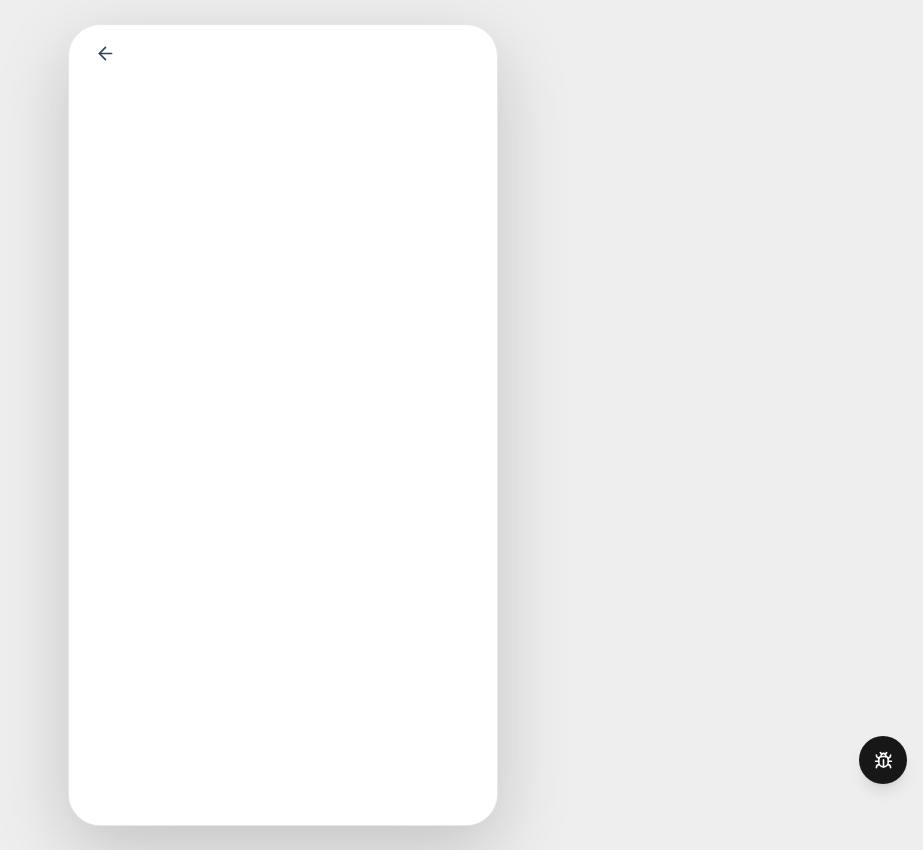
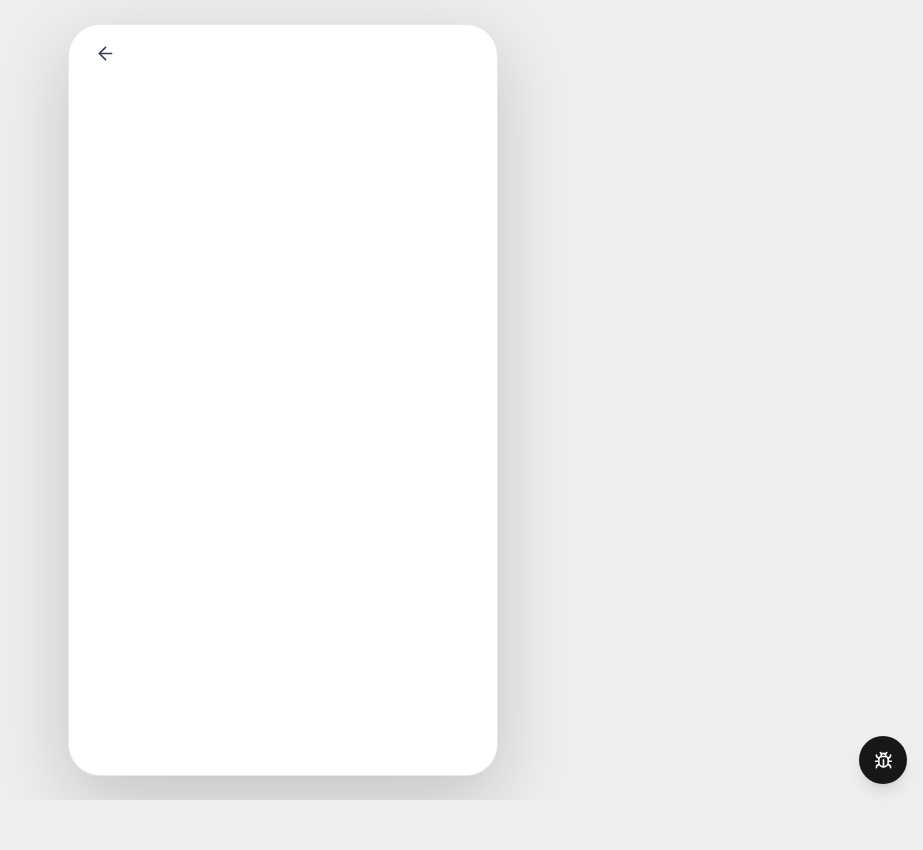
Before and after one commit to atip-mecode/btm, a Next.js app: page /new in a window 1280 px wide. Shown: the whole page, without its empty margins (357-1280 px from the left). After the commit the page ends 800 px from the top, so only its background shows below. Built offline with nearby package versions, Linux system fonts and the light colour scheme.

Commit message:
Fix clean page height

```diff
--- a/src/app/new/page.tsx
+++ b/src/app/new/page.tsx
@@ -5,7 +5,7 @@ export default function NewPage() {
   return (
     <CleanLayout>
       <TopNavigation />
-      <main aria-label="สร้างรายการใหม่" className="min-h-[calc(100dvh-56px)] bg-white" />
+      <main aria-label="สร้างรายการใหม่" className="flex-1 bg-white" />
     </CleanLayout>
   );
 }
--- a/src/components/layout/CleanLayout.tsx
+++ b/src/components/layout/CleanLayout.tsx
@@ -2,7 +2,7 @@ import type { ReactNode } from "react";
 
 export function CleanLayout({ children }: { children: ReactNode }) {
   return (
-    <div className="mx-auto min-h-dvh w-full max-w-[430px] bg-white sm:min-h-0 sm:h-full sm:overflow-y-auto sm:rounded-[32px] sm:border sm:border-slate-200 sm:shadow-[0_24px_72px_rgb(0_0_0/0.18)]">
+    <div className="mx-auto flex min-h-dvh w-full max-w-[430px] flex-col bg-white sm:min-h-0 sm:h-full sm:overflow-y-auto sm:rounded-[32px] sm:border sm:border-slate-200 sm:shadow-[0_24px_72px_rgb(0_0_0/0.18)]">
       {children}
     </div>
   );
```
